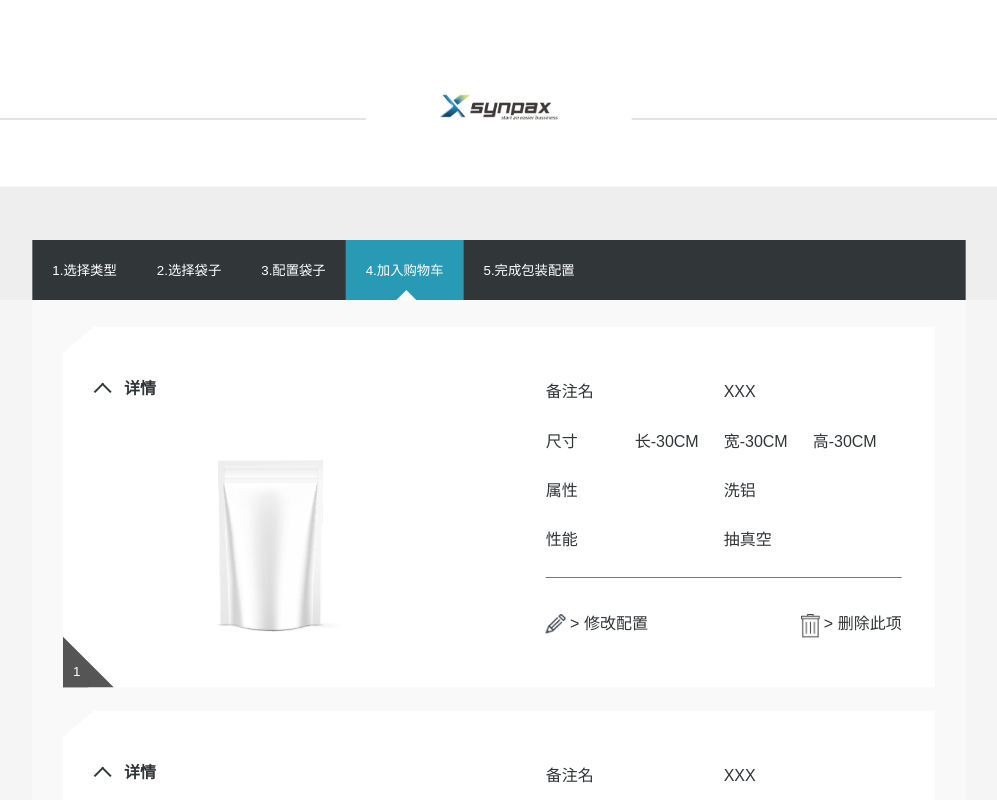
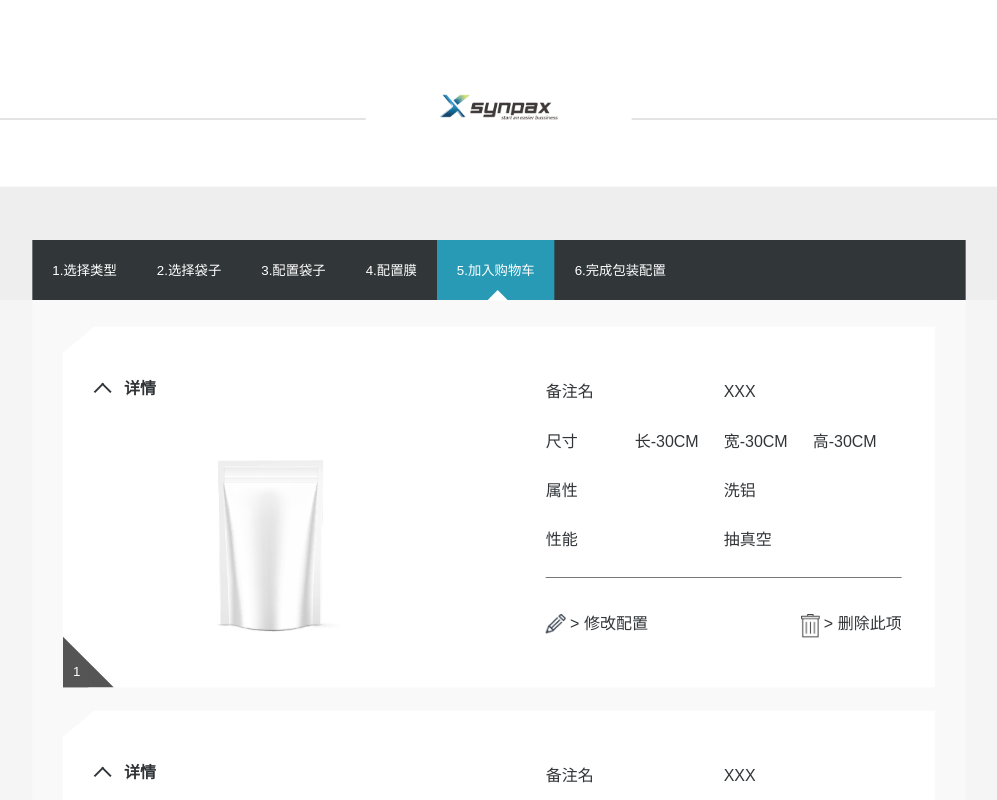
Before and after one commit to gongzhirong/synpax-view, a Vue app: page /#/addToCar in a window 1280 px wide. Shown: the top 800 px of the page, without its empty margins (141-1138 px from the left). Built offline with nearby package versions, Linux system fonts and the light colour scheme.

Commit message:
修改头部导航栏

```diff
--- a/src/components/packageSteps.vue
+++ b/src/components/packageSteps.vue
@@ -16,6 +16,7 @@ export default {
         selectType: '选择类型',
         selectBag: '选择袋子',
         configureBags: '配置袋子',
+        configureMembrane: '配置膜',
         addToCar: '加入购物车',
         finish: '完成包装配置'
       }
@@ -26,11 +27,12 @@ export default {
       return this.$store.state.packageSetSteps
     }
   },
+    created () {
+      // console.log(name)
+    },
   methods: {
     setSteps (type) {
-      if (this.packageSetSteps === 'configureMembrane' && type === 'configureBags') {
-        return true
-      } else if (this.packageSetSteps === type) {
+      if (this.packageSetSteps === type) {
         return true
       } else {
         return false
--- a/src/views/configureMembrane.vue
+++ b/src/views/configureMembrane.vue
@@ -236,7 +236,7 @@ export default {
     }
   },
   created () {
-    this.$store.dispatch('changeSteps', 'configureBags')
+    this.$store.dispatch('changeSteps', 'configureMembrane')
   }
 }
 </script>
```
